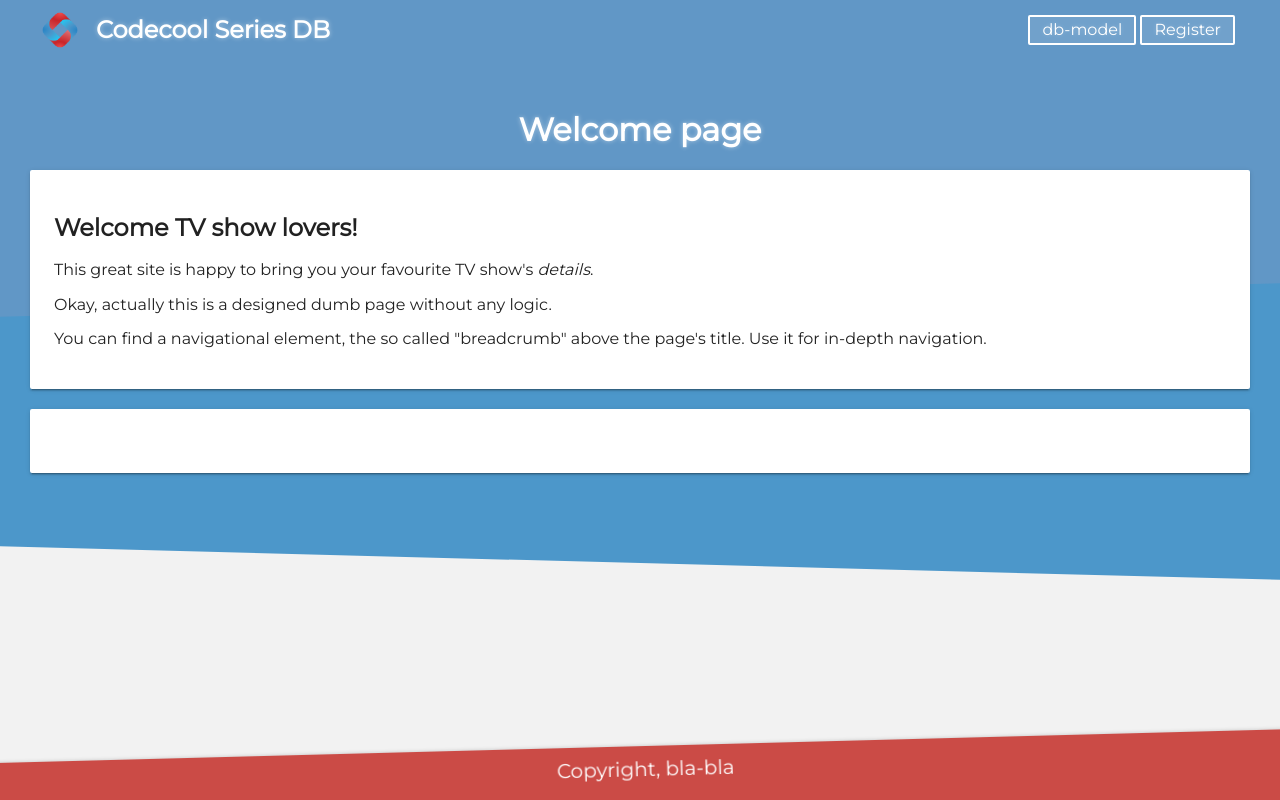
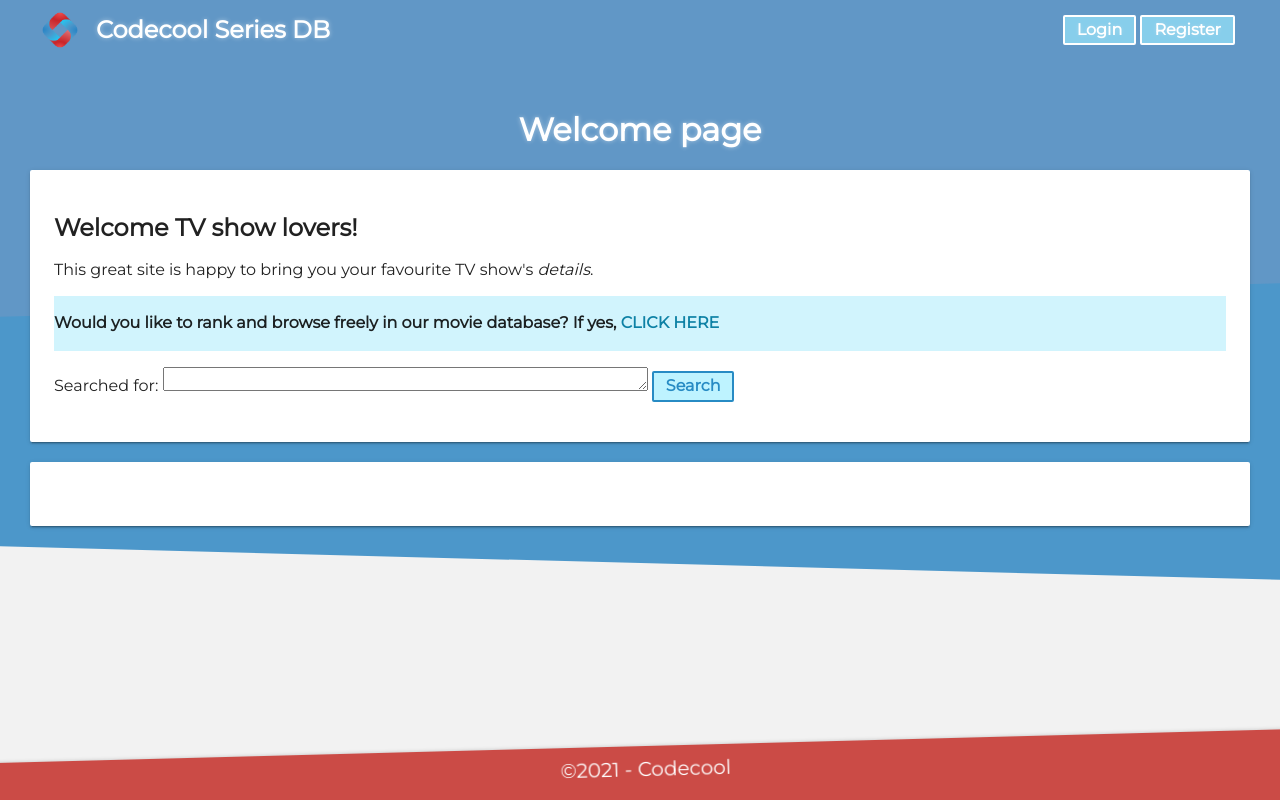
Before and after one commit to CsabaToth70/codecool-series, a Flask app: page / in a window 1280 px wide. Run offline with Flask 2, Linux system fonts and the light colour scheme; data that the repository does not hold is empty; some libraries are stand-ins or nearby versions.

Commit message:
feat: add colored link to index template

```diff
--- a/static/style/button.css
+++ b/static/style/button.css
@@ -4,11 +4,11 @@ input[type="button"] {
     font-family: "Montserrat", sans-serif;
 
     padding: 4px 12px;
-
+    font-weight: bold;
     color: #278bc4;
     border: #278bc4 solid 2px;
     border-radius: 2px;
-    background: rgba(0, 0, 0, 0);
+    background: #bef3ff;
 }
 
 button:hover,
@@ -18,9 +18,9 @@ input[type="submit"]:active,
 input[type="button"]:hover,
 input[type="button"]:active {
     cursor: pointer;
-
-    color: rgb(203, 75, 70);
-    border: rgb(203, 75, 70) solid 2px;
+    background-color: skyblue;
+    color: #3f3ffc;
+    border: #3f3ffc solid 2px;
 }
 
 .action-column button,
@@ -37,7 +37,7 @@ header input[type="submit"],
 header input[type="button"] {
     color: #fff;
     border: #fff solid 2px;
-    background: rgba(255, 255, 255, .1);
+    background: skyblue;
     text-shadow: 0 0 4px rgba(255, 255, 255, .2), 0 0 6px rgba(255, 255, 255, .1);
 }
 
@@ -50,10 +50,6 @@ header input[type="button"]:active {
     cursor: pointer;
 
     border: #fff solid 2px;
-    background: rgba(150, 150, 150, .25);
+    background: #21aeea;
     text-shadow: 0 0 4px rgba(255, 255, 255, .5), 0 0 6px rgba(255, 255, 255, .3);
 }
-
-#db-model a {
-    color: white;
-}
--- a/static/style/site.css
+++ b/static/style/site.css
@@ -29,14 +29,14 @@ section {
 a {
     text-decoration: none;
 
-    color: #278bc4;
+    color: #0d81a5;
 }
 
 a:active,
 a:hover {
     text-decoration: underline;
 
-    color: rgb(203, 75, 70);
+    color: #3f3ffc;
 }
 
 .breadcrumb,
@@ -76,3 +76,8 @@ a:hover {
 .clearfix:after {
     clear: both;
 }
+
+#highlighted_text {
+    font-weight: bold;
+    background-color: #d1f4fd;
+}
--- a/templates/index.html
+++ b/templates/index.html
@@ -38,7 +38,7 @@
         <img id="header-logo" src="{{ url_for('static', filename='assets/codecool-logo.png') }}" alt="Codecool Logo">
         <span id="header-title" class="title">Codecool Series DB</span>
         <div id="header-auth">
-            <button type="button" id="db-model"><a href="http://127.0.0.1:5000/shows/most-rated">db-model</a></button>
+            <button type="button" id="bt-login">Login</button>
             <button type="button" id="bt-register">Register</button>
         </div>
     </header>
@@ -48,13 +48,28 @@
             <h2>Welcome TV show lovers!</h2>
             <p>This great site is happy to bring you your favourite TV show's <i>details</i>.</p>
             <p></p>
-            <p>Okay, actually this is a designed dumb page without any logic.</p>
-            <p>You can find a navigational element, the so called "breadcrumb" above the page's title. Use it for
-                in-depth
-                navigation.
+            <div id="highlighted_text">
+                <br>
+                    Would you like to rank and browse freely in our movie database? If yes,
+                    <a href="http://127.0.0.1:5000/shows/most-rated">CLICK HERE</a>
+                <br><br>
+            </div>
+
+            <p></p>
+
+            <div>
+                <label for="searching">Searched for:</label>
+                <textarea name="input-text" id="searching" cols="50" rows="1"></textarea>
+                <button id="input-button">Search</button>
+            </div>
+
             </p>
         </div>
         <div class="card">
+
+            <ul id="findings">
+            </ul>
+
             <ul>
                 {% for show in shows %}
                     <li>
@@ -65,7 +80,8 @@
         </div>
     </section>
     <footer>
-        Copyright, bla-bla
+        ©2021 - Codecool
+
     </footer>
 </div>
 <div class="background">
```
